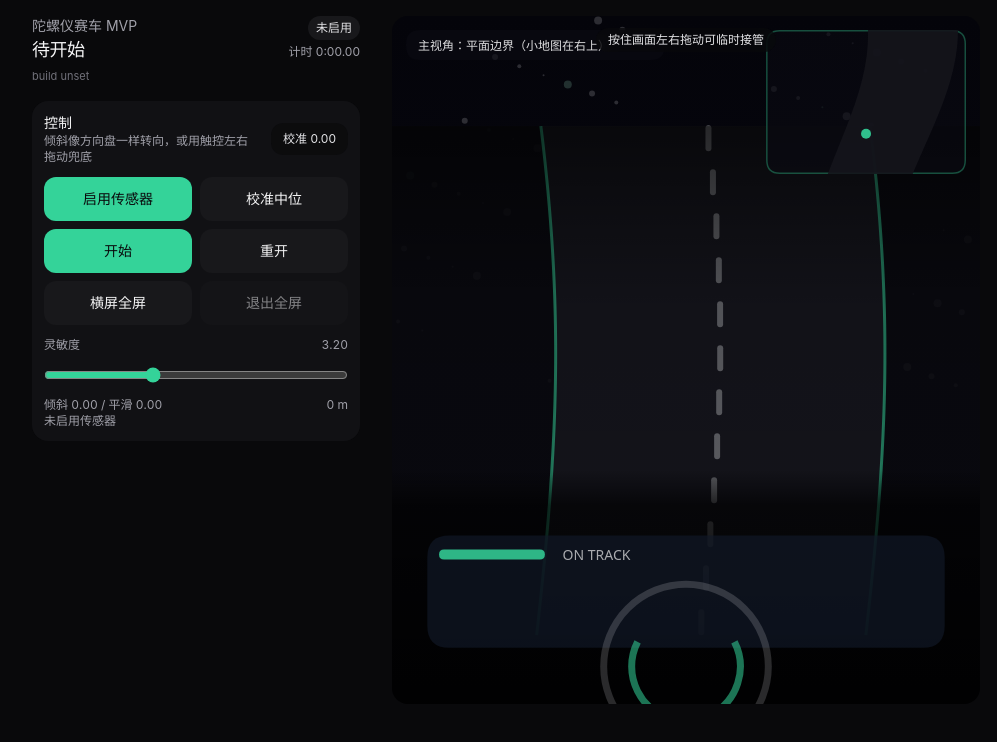
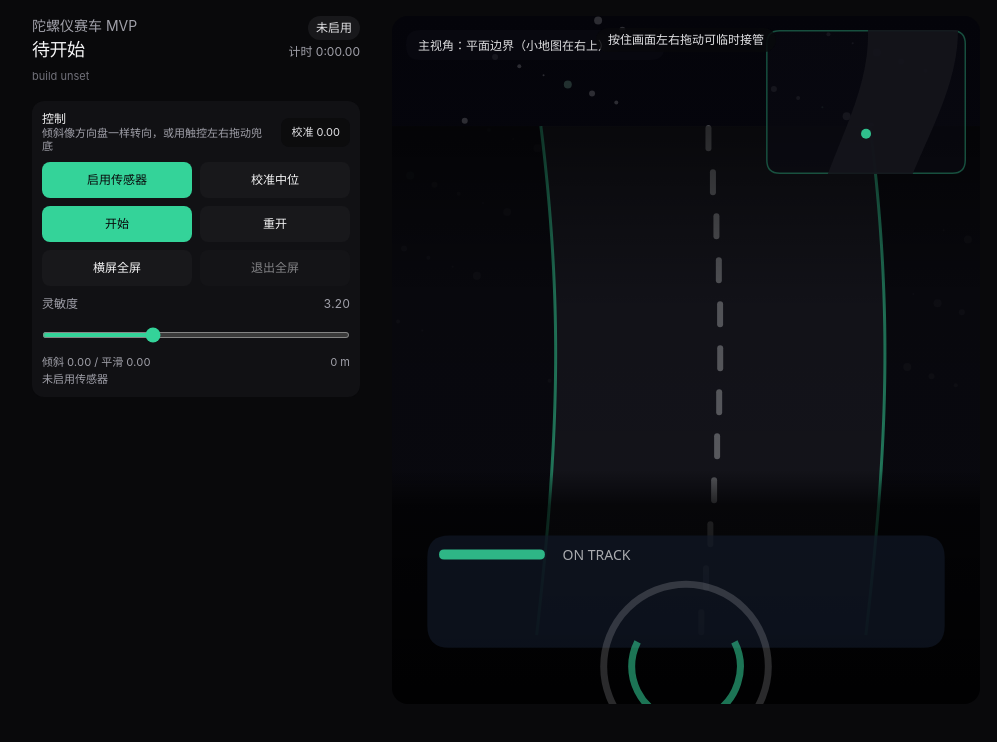
Before and after one commit to trisume808-sys/betry, a React (Vite) app: page / in a window 1280 px wide. Shown: the top 742 px of the page, without its empty margins (134-1131 px from the left). Built offline with nearby package versions, Linux system fonts and the light colour scheme; no server answers.

Commit message:
update view

```diff
--- a/src/components/ControlsPanel.tsx
+++ b/src/components/ControlsPanel.tsx
@@ -17,7 +17,7 @@ function Button(props: {
       onClick={props.onClick}
       disabled={props.disabled}
       className={cn(
-        "inline-flex h-11 items-center justify-center rounded-xl px-4 text-sm font-medium transition active:scale-[0.99] disabled:opacity-50",
+        "inline-flex h-9 items-center justify-center rounded-lg px-3 text-xs font-medium transition active:scale-[0.99] disabled:opacity-50",
         variant === "primary"
           ? "bg-emerald-400 text-zinc-950 hover:bg-emerald-300"
           : "bg-zinc-900 text-zinc-100 hover:bg-zinc-800",
@@ -43,7 +43,7 @@ function Slider(props: {
       step={props.step}
       value={props.value}
       onChange={(e) => props.onChange(Number(e.target.value))}
-      className="h-2 w-full cursor-pointer accent-emerald-400"
+      className="h-1.5 w-full cursor-pointer accent-emerald-400"
     />
   );
 }
@@ -166,20 +166,20 @@ export default function ControlsPanel() {
     (!sensorEnabled || sensorPermission !== "granted" || !sensorSupported);
 
   return (
-    <div className="rounded-2xl bg-zinc-900/60 p-3 backdrop-blur">
+    <div className="rounded-xl bg-zinc-900/60 p-2.5 backdrop-blur">
       <div className="flex items-center justify-between gap-3">
         <div className="min-w-0">
-          <div className="text-sm font-medium">控制</div>
-          <div className="text-xs text-zinc-400">
+          <div className="text-xs font-medium">控制</div>
+          <div className="text-[11px] leading-tight text-zinc-400">
             倾斜像方向盘一样转向，或用触控左右拖动兜底
           </div>
         </div>
-        <div className="shrink-0 rounded-xl bg-zinc-950/60 px-3 py-2 text-xs text-zinc-200">
+        <div className="shrink-0 rounded-lg bg-zinc-950/60 px-2.5 py-1.5 text-[11px] text-zinc-200">
           校准 {calibration.toFixed(2)}
         </div>
       </div>
 
-      <div className="mt-3 grid grid-cols-2 gap-2">
+      <div className="mt-2 grid grid-cols-2 gap-2">
         {showEnable ? (
           <Button onClick={enableSensor} variant="primary">
             {promptRequired ? "启用传感器（点我）" : "启用传感器"}
@@ -219,7 +219,7 @@ export default function ControlsPanel() {
         </Button>
       </div>
 
-      <div className="mt-3">
+      <div className="mt-2.5">
         <div className="mb-2 flex items-center justify-between text-xs text-zinc-400">
           <div>灵敏度</div>
           <div className="tabular-nums">{sensitivity.toFixed(2)}</div>
@@ -233,7 +233,7 @@ export default function ControlsPanel() {
         />
       </div>
 
-      <div className="mt-3 text-xs text-zinc-400">
+      <div className="mt-2.5 text-[11px] text-zinc-400">
         <div className="flex items-center justify-between">
           <div className="tabular-nums">
             倾斜 {telemetry.tilt.toFixed(2)} / 平滑 {telemetry.tiltSmooth.toFixed(2)}
```
